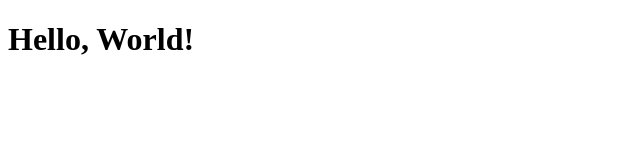
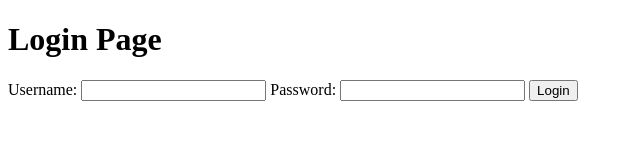
Before and after one commit to JohnDoe000001/Blobbster, a plain HTML site: page index.html in a window 1280 px wide. Shown: the whole page, without its empty margins (0-640 px from the left). Drawn offline with Linux system fonts and the light colour scheme.

Commit message:
Update index.html

```diff
--- a/index.html
+++ b/index.html
@@ -3,9 +3,21 @@
 <head>
     <meta charset="UTF-8">
     <meta name="viewport" content="width=device-width, initial-scale=1.0">
-    <title>Your Website Title</title>
+    <title>Login Page</title>
 </head>
 <body>
-    <h1>Hello, World!</h1>
+    <h1>Login Page</h1>
+
+    <form id="loginForm">
+        <label for="username">Username:</label>
+        <input type="text" id="username" required>
+
+        <label for="password">Password:</label>
+        <input type="password" id="password" required>
+
+        <button type="button" onclick="login()">Login</button>
+    </form>
+
+    <script src="script.js"></script>
 </body>
 </html>
```
